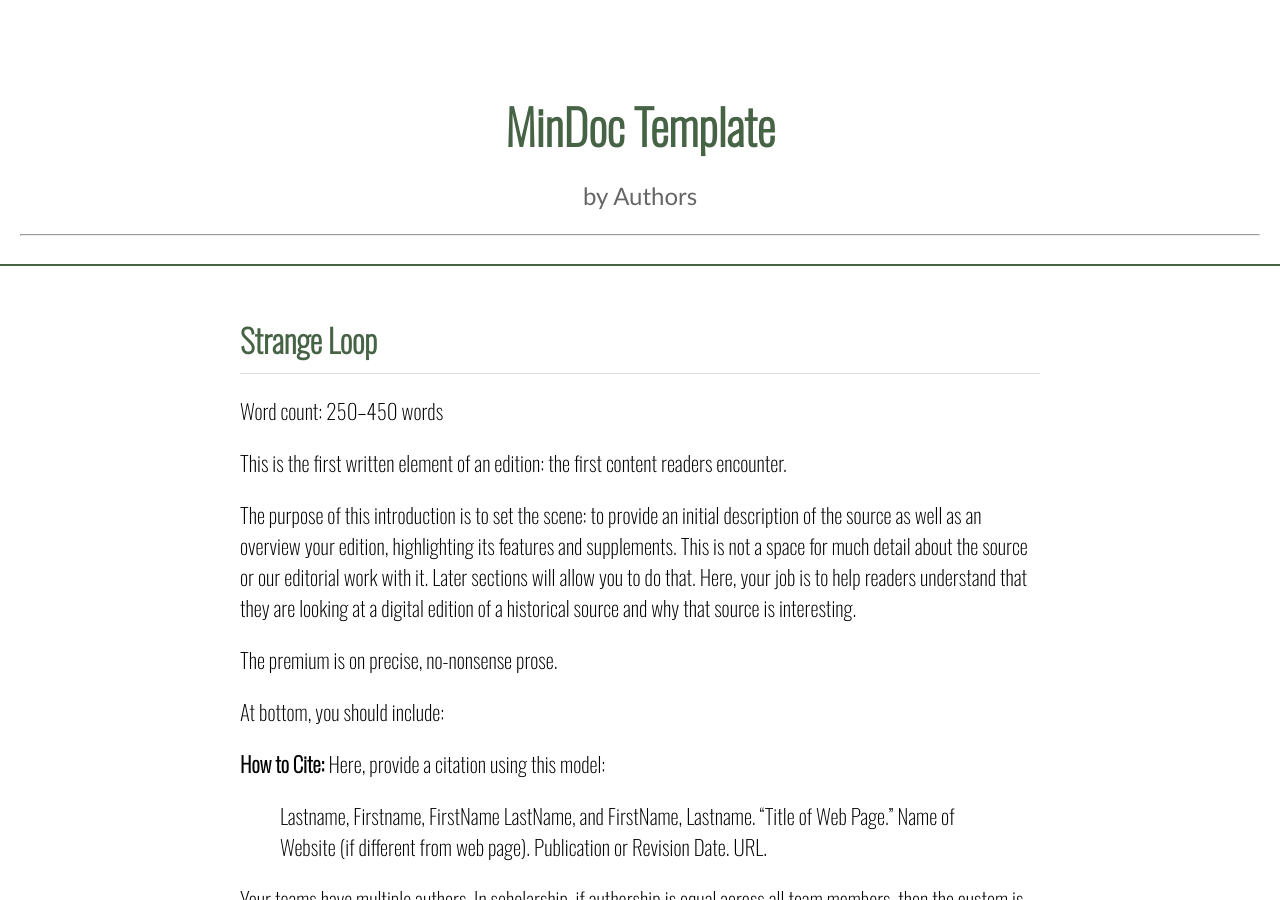
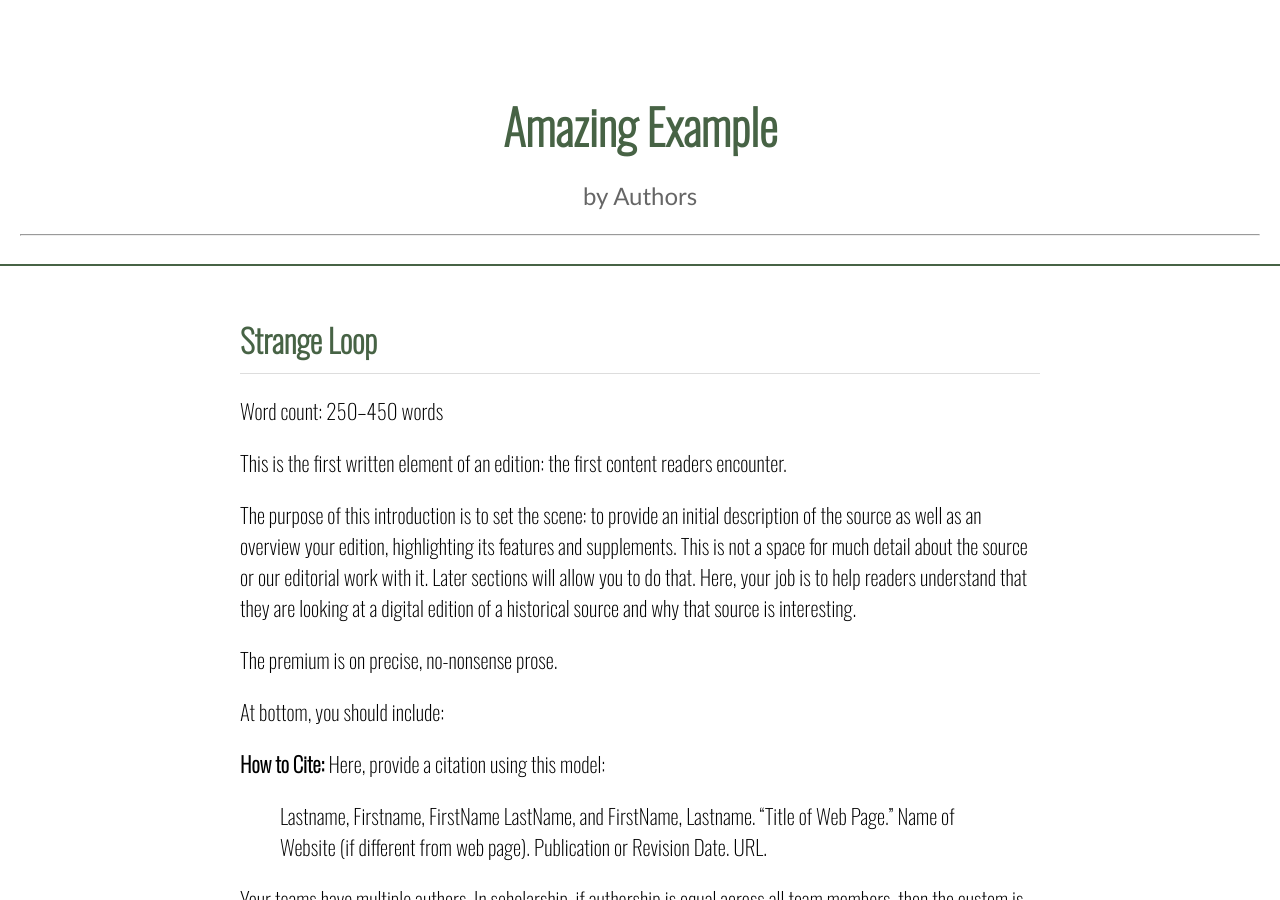
Before and after one commit to SourceLabUIUC/example, a Jekyll site: the page built from index.markdown, in a window 1280 px wide and 900 px high. Built offline with Jekyll 4.4.1, drawn with Linux system fonts in a browser that asks for light colours.

Commit message:
Update _config.yml

```diff
--- a/_config.yml
+++ b/_config.yml
@@ -1,8 +1,8 @@
-title: MinDoc Template # You will insert your title here.
+title: Amazing Example # You will insert your title here.
 email: your-email@example.com
 description: by Authors # Author names go here.
 
-baseurl: "/MinDoc" # the subpath of your site. Change it if the name of your repository is other than "mindoc"
+baseurl: "/example" # the subpath of your site. Change it if the name of your repository is other than "mindoc"
 
 twitter_username: jekyllrb
 github_username:  jekyll
```
